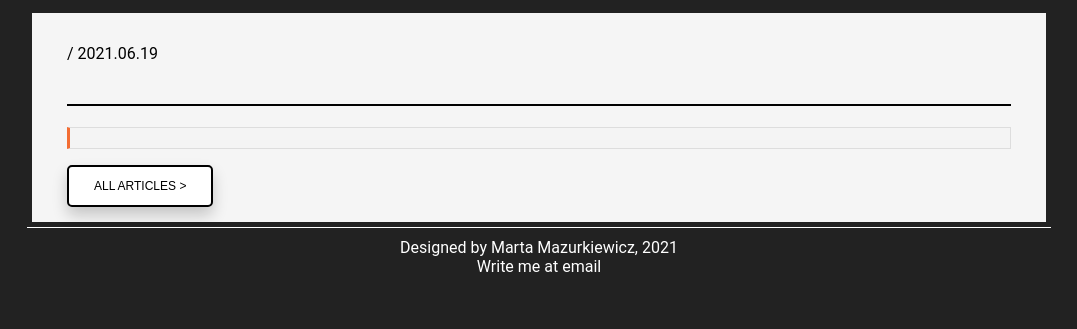
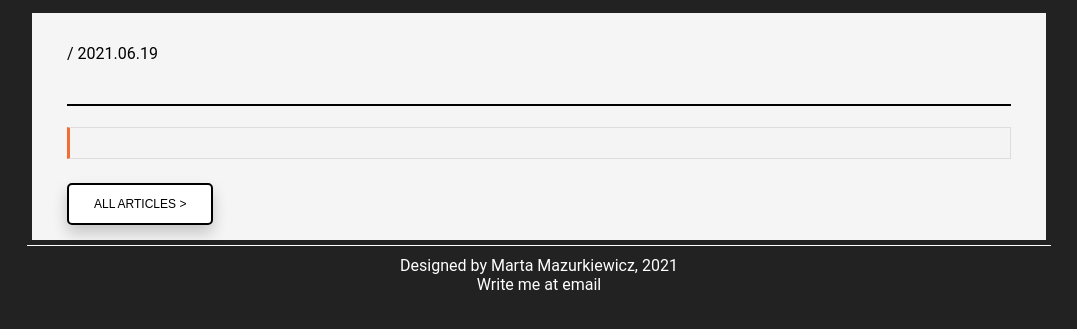
Before and after one commit to martamazurkiewicz/tiny_blog, a Symfony app: template templates/article/index.html.twig in a window 1280 px wide. Shown: the part 296-625 px from the top of the page, without its empty margins (101-1178 px from the left). Run offline with Twig, Linux system fonts and the light colour scheme; the template is opened without the code that fills it, so the values that code supplies are empty; some libraries are stand-ins or nearby versions.

Commit message:
A bit more RWD

```diff
--- a/public/css/stylesheet.css
+++ b/public/css/stylesheet.css
@@ -18,7 +18,7 @@
   width: 100%;
 }
 
-@media only screen and (min-width: 768px) {
+@media only screen and (min-width: 1200px) {
   .column-1 {
     width: 8.33%;
   }
@@ -67,7 +67,6 @@
     width: 100%;
   }
 }
-
 .row::after {
   content: "";
   clear: both;
@@ -110,22 +109,18 @@ button:hover {
 .navbar {
   border-bottom: 1px solid white;
 }
-
 .navbar img {
   height: 23px;
   width: 23px;
 }
-
 .navbar .column {
   width: 50%;
   float: left;
 }
-
 .navbar a {
   margin-left: 10px;
   margin-right: 10px;
 }
-
 .navbar .topics {
   font-size: 18px;
 }
@@ -153,16 +148,17 @@ p.section {
   background-color: white;
   color: black;
 }
-
 .article a {
   color: black;
   text-decoration: none;
 }
-
 .article img {
   height: 100%;
   width: 100%;
   object-fit: cover;
+}
+.article p {
+  line-height: 130%;
 }
 
 .singleArticle {
@@ -171,25 +167,23 @@ p.section {
   background-color: whitesmoke;
   color: black;
 }
-
 .singleArticle .content {
   font-size: 16px;
   line-height: 130%;
 }
-
 .singleArticle .code {
   background: #f4f4f4;
   border: 1px solid #ddd;
   border-left: 3px solid #f36d33;
-    color: #333333;
+  color: #666;
   page-break-inside: avoid;
   font-family: monospace;
-    font-size: 17px;
+  font-size: 15px;
   line-height: 1.6;
-    margin-bottom: 10px;
+  margin-bottom: 1.6em;
   max-width: 100%;
   overflow: auto;
-    padding: 10px 15px;
+  padding: 1em 1.5em;
   display: block;
   word-wrap: break-word;
 }
@@ -208,7 +202,6 @@ p.section {
   padding-left: 20px;
   padding-right: 20px;
 }
-
 .articleSummary .content {
   text-align: justify;
   text-justify: inter-word;
@@ -218,7 +211,6 @@ p.section {
   border-top: 1px solid white;
   padding-top: 1%;
 }
-
 .footer a {
   margin-left: 5%;
   margin-right: 5%;
@@ -234,7 +226,6 @@ p.section {
   margin-left: 5%;
   margin-right: 5%;
 }
-
 .latestArticle p {
   margin-top: 5%;
   border-bottom: 2px dotted black;
--- a/public/scss/stylesheet.scss
+++ b/public/scss/stylesheet.scss
@@ -23,7 +23,7 @@ $black-line-dotted: 2px dotted black;
   width: 100%;
 }
 
-@media only screen and (min-width: 768px) {
+@media only screen and (min-width: 1200px) {
   .column-1 {
     width: 8.33%;
   }
@@ -160,6 +160,10 @@ p.section {
     width: 100%;
     object-fit: cover;
   }
+
+  p {
+    line-height: 130%;
+  }
 }
 
 .singleArticle {
```
Also changed, not shown: 1 other file. Lines whose indentation alone changed are shown as unchanged.
